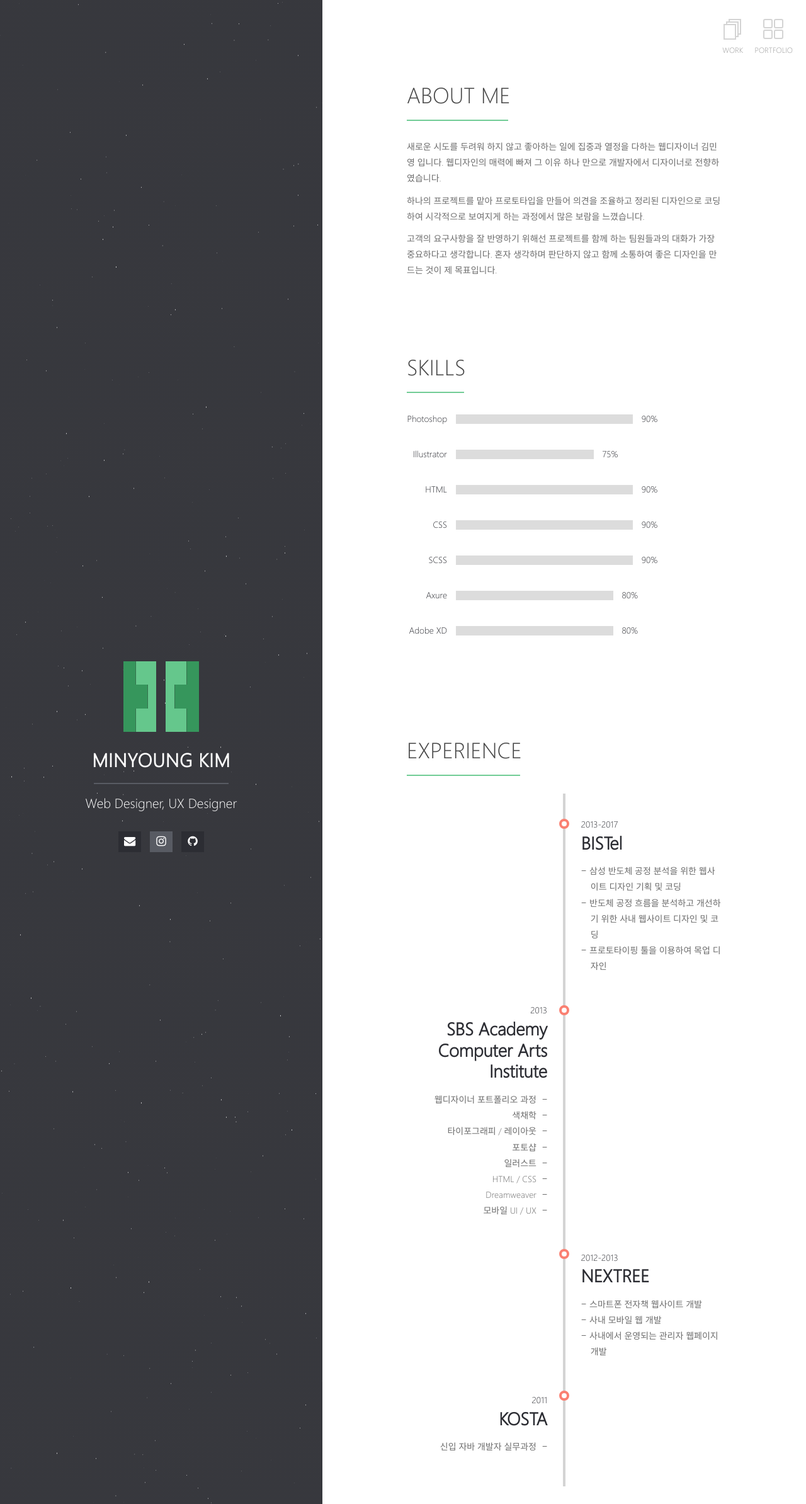
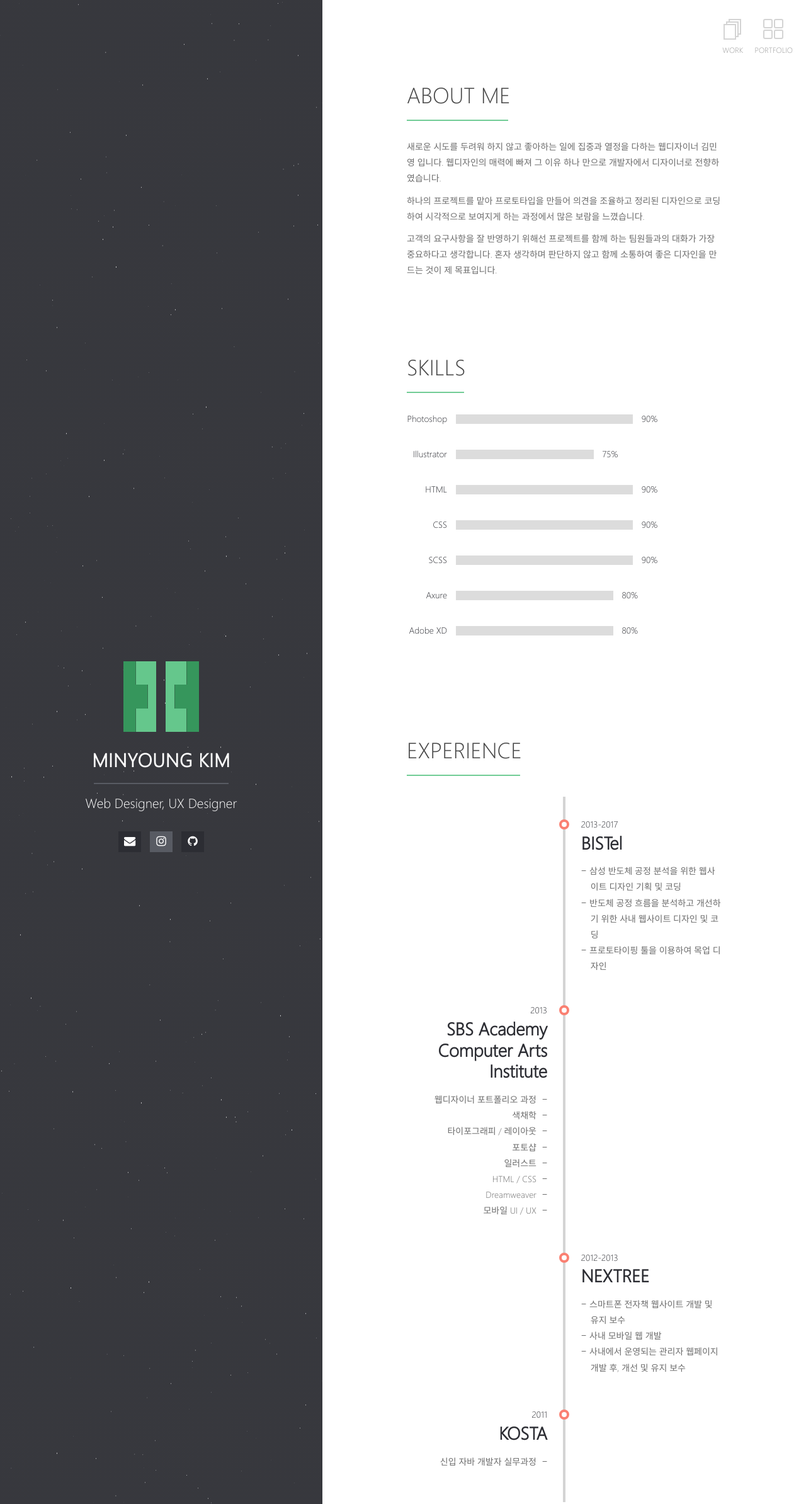
Before and after one commit to mykimdesign/mykimdesign.github.io, a Jekyll site: the page built from index.md, in a window 1280 px wide. Shown: the whole page at 63% size. Built offline with Jekyll 4.4.1, drawn with Linux system fonts in a browser that asks for light colours; our own code applies the rules of GitHub Pages for plain Markdown files.

Commit message:
all commit

```diff
--- a/assets/_sass/_mykim.scss
+++ b/assets/_sass/_mykim.scss
@@ -120,10 +120,21 @@
   .my-experience-content {
     display: inline-block;
     position: relative;
-    top: 0;
     width: 248px;
     padding-top: 35px;
     padding-bottom: 55px;
+
+    &:before {
+      display: inline-block;
+      position: absolute;
+      width: 16px;
+      height: 16px;
+      background-color: #fff;
+      border: 4px solid salmon;
+      border-radius: 100%;
+      content: '';
+      z-index: 1;
+    }
 
     ul {
       margin-top: 15px;
@@ -136,6 +147,7 @@
     li {
       display: block;
       margin-right: 0;
+      padding-left: 15px;
     }
 
     strong {
@@ -143,11 +155,37 @@
       margin: 4px 0px;
       font-size: 2em;
     }
+  }
 
-    &:nth-child(1) {
+  .my-bistel {
+    top: -47px;
+    padding-left: 25px;
+
+    &:before {
+      left: -10px;
+    }
+
+    li {
+      padding-left: 15px;
+
+      &:before {
+        position: relative;
+        top: -1px;
+        left: -15px;
+        margin-right: -10px;
+        content: ' \2212';
+      }
+    }
+  }
+
+  .my-sbs {
     top: 341px;
     padding-right: 25px;
     text-align: right;
+
+    &:before {
+      right: -10px;
+    }
 
     li {
       padding-right: 15px;
@@ -162,9 +200,13 @@
     }
   }
 
-    &:nth-child(2) {
-      top: -47px;
+  .my-nextree {
+    top: 305px;
     padding-left: 25px;
+
+    &:before {
+      left: -10px;
+    }
 
     li {
       padding-left: 15px;
@@ -179,10 +221,14 @@
     }
   }
 
-    &:nth-child(3) {
-      top: 456px;
+  .my-kosta {
+    top: 454px;
     padding-right: 25px;
     text-align: right;
+
+    &:before {
+      right: -10px;
+    }
 
     li {
       padding-right: 15px;
@@ -197,39 +243,21 @@
     }
   }
 
-    &:nth-child(4) {
-      top: 305px;
-      padding-left: 25px;
-
-      li {
-        padding-left: 15px;
-
-        &:before {
-          position: relative;
-          top: -1px;
-          left: -15px;
-          margin-right: -10px;
-          content: ' \2212';
-        }
-      }
-    }
-  }
-
-  .ex-content {
-    opacity: 0;
-  }
-
-  .show-content {
-    opacity: 1;
-    //transition: all 5s ease-in-out;
-  }
+//  .ex-content {
+//    opacity: 0;
+//  }
+//
+//  .show-content {
+//    opacity: 1;
+//    transition: all 5s ease-in-out;
+//  }
 
   .my-experience-timeline {
     position: absolute;
-    top: 40px;
+    top: 45px;
     left: calc(50% - 2px);
     width: 4px;
-    height: 1100px;
+    height: 1120px;
     background: #d4d4d4;
 
     .move-bar {
@@ -256,60 +284,34 @@
         width: 100%;
       }
     }
-
-    > div {
-      display: inline-block;
-      position: absolute;
-      top: 40px;
-      left: -6px;
-      width: 16px;
-      height: 16px;
-      background-color: #fff;
-      border: 4px solid salmon;
-      border-radius: 100%;
-      content: '';
-    }
-
-    > div:nth-child(2) {
-        top: 336px;
-    }
-
-        > div:nth-child(3) {
-        top: 723px;
-    }
-
-        > div:nth-child(4) {
-        top: 948px;
-    }
   }
 }
 
 @media screen and (max-width: 640px) {
   .my-experience-wrapper {
+
     .my-experience-timeline {
       left: 0;
-      height: 990px;
-
-      > div {
-        &:nth-child(2) {
-          top: 238px;
-        }
-        &:nth-child(3) {
-          top: 560px;
-        }
-        &:nth-child(4) {
-          top: 758px;
-        }
-      }
+      height: 100%;
     }
 
-    .my-experience-content {
-      &:nth-child(1) {
-        top: 242px;
+    .my-bistel {
+      top: -312px;
+      left: 4px;
+      width: 100%;
+    }
+
+    .my-sbs {
+      top: 277px;
+      left: 4px;
       width: 100%;
       padding-left: 25px;
       padding-right: 0;
       text-align: left;
+
+      &:before {
+        left: -10px;
+      }
 
       li {
         padding-right: 0;
@@ -328,16 +330,24 @@
         }
       }
     }
-      &:nth-child(2) {
-        top: -312px;
+
+    .my-nextree {
+      top: -140px;
+      left: 4px;
       width: 100%;
     }
-      &:nth-child(3) {
-        top: 173px;
+
+    .my-kosta {
+      top: 277px;
+      left: 4px;
       width: 100%;
       padding-left: 25px;
       padding-right: 0;
       text-align: left;
+
+      &:before {
+        left: -10px;
+      }
 
       li {
         padding-right: 0;
@@ -356,10 +366,13 @@
         }
       }
     }
-      &:nth-child(4) {
-        top: -208px;
-        width: 100%;
+  }
+}
+
+@media screen and (max-width: 522px) {
+  .my-experience-wrapper {
+    .my-bistel {
+      top: -345px;
     }
   }
 }
-}
--- a/index.md
+++ b/index.md
@@ -69,7 +69,7 @@
 # EXPERIENCE
 
 <div class="my-experience-wrapper">
-  <div class="my-experience-content ex-content left">
+  <div class="my-experience-content ex-content left my-sbs">
     <div>2013</div>
     <strong>SBS Academy Computer Arts Institute</strong>
     <ul>
@@ -83,7 +83,7 @@
       <li>모바일 UI / UX   </li>
     </ul>
   </div>
-  <div class="my-experience-content ex-content right">
+  <div class="my-experience-content ex-content right my-bistel">
     <div>2013-2017</div>
     <strong>BISTel</strong>
     <ul>
@@ -92,27 +92,21 @@
       <li>프로토타이핑 툴을 이용하여 목업 디자인</li>
     </ul>
   </div>
-  <div class="my-experience-content ex-content left">
+  <div class="my-experience-content ex-content left my-kosta">
     <div>2011</div>
     <strong>KOSTA</strong>
     <ul>
       <li>신입 자바 개발자 실무과정</li>
     </ul>
   </div>
-  <div class="my-experience-content ex-content right">
+  <div class="my-experience-content ex-content right my-nextree">
     <div>2012-2013</div>
     <strong>NEXTREE</strong>
     <ul>
-      <li>스마트폰 전자책 웹사이트 개발</li>
+      <li>스마트폰 전자책 웹사이트 개발 및 유지 보수</li>
       <li>사내 모바일 웹 개발</li>
-      <li>사내에서 운영되는 관리자 웹페이지 개발</li>
+      <li>사내에서 운영되는 관리자 웹페이지 개발 후, 개선 및 유지 보수</li>
     </ul>
   </div>
-
-  <div class="my-experience-timeline">
-    <div></div>
-    <div></div>
-    <div></div>
-    <div></div>
-  </div>
+  <div class="my-experience-timeline"></div>
 </div>
```
Also changed, not shown: 3 other files. Lines whose indentation alone changed are shown as unchanged.
